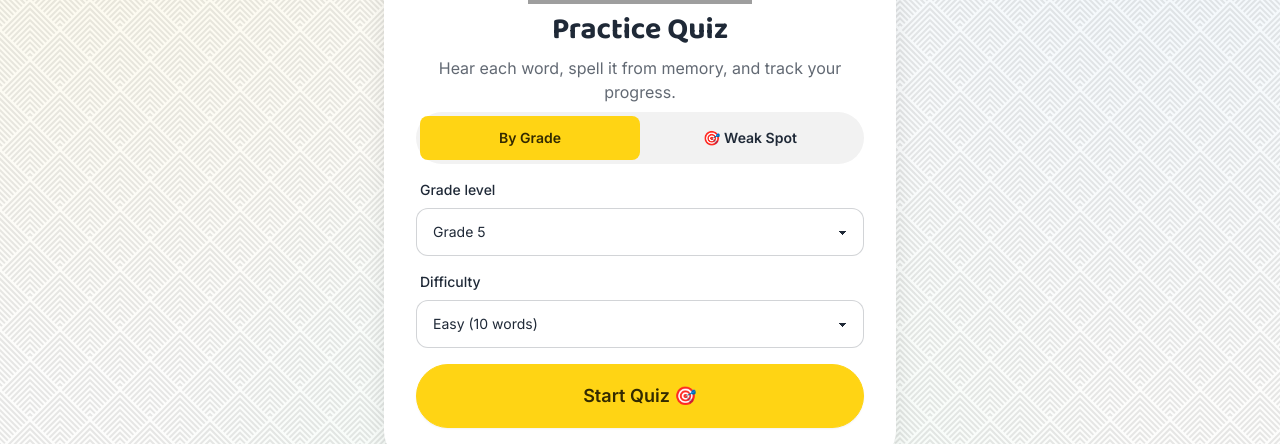
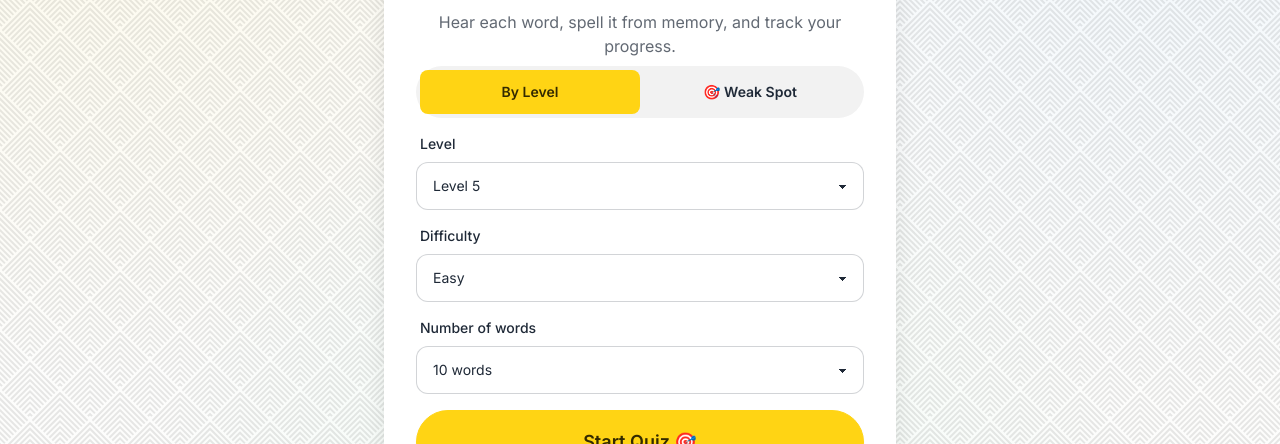
Before and after one commit to SpellingBeeApp/SpellingBeeApp, a Next.js app in the folder frontend/: page /practice in a window 1280 px wide. Shown: the part 268-712 px from the top of the page. Built offline with nearby package versions, Linux system fonts and the light colour scheme; grey boxes are pictures that could not be loaded; what tailwindcss-animated would draw is missing.

Commit message:
changed grade level to just level.

```diff
--- a/frontend/modules/PracticeQuiz.tsx
+++ b/frontend/modules/PracticeQuiz.tsx
@@ -48,7 +48,7 @@ const SPEECH_RATES: Record<SpeechSpeed, number> = {
   slow: 0.5,
 };
 
-const SESSION_SIZE = 10;
+const SESSION_SIZE_OPTIONS = [5, 10, 15, 20];
 
 const formatDuration = (totalSeconds: number): string => {
   const minutes = Math.floor(totalSeconds / 60);
@@ -65,6 +65,7 @@ export default function PracticeQuiz() {
   const [selectedPattern, setSelectedPattern] = React.useState<
     SpellingPattern | "random-mix"
   >("random-mix");
+  const [selectedSessionSize, setSelectedSessionSize] = React.useState(10);
   const [words, setWords] = React.useState<PracticeWord[]>([]);
   const [currentIndex, setCurrentIndex] = React.useState(0);
   const [guess, setGuess] = React.useState("");
@@ -118,18 +119,23 @@ export default function PracticeQuiz() {
     setPhase("quiz");
   };
 
+  const currentPool =
+    practiceMode === "category"
+      ? selectedPattern === "random-mix"
+        ? Object.values(ALL_PRACTICE_WORDS)
+        : (WORDS_BY_PATTERN[selectedPattern] ?? [])
+      : PRACTICE_GRADES[selectedGrade][selectedDifficulty];
+
+  const sessionSizeOptions = SESSION_SIZE_OPTIONS.filter(
+    (size) => size <= currentPool.length,
+  );
+  if (sessionSizeOptions.length === 0) {
+    sessionSizeOptions.push(currentPool.length);
+  }
+
   const startQuiz = () => {
-    if (practiceMode === "category") {
-      const pool =
-        selectedPattern === "random-mix"
-          ? Object.values(ALL_PRACTICE_WORDS)
-          : (WORDS_BY_PATTERN[selectedPattern] ?? []);
-      beginQuiz(shuffleArray(pool).slice(0, SESSION_SIZE), false);
-      return;
-    }
-
-    const gradeWords = PRACTICE_GRADES[selectedGrade][selectedDifficulty];
-    beginQuiz(shuffleArray(gradeWords), false);
+    const count = Math.min(selectedSessionSize, currentPool.length);
+    beginQuiz(shuffleArray(currentPool).slice(0, count), false);
   };
 
   const startReview = () => {
@@ -286,7 +292,7 @@ export default function PracticeQuiz() {
                 className={`tab rounded-full font-semibold ${practiceMode === "grade" ? "tab-active" : ""}`}
                 onClick={() => setPracticeMode("grade")}
               >
-                By Grade
+                By Level
               </a>
               <a
                 className={`tab rounded-full font-semibold ${practiceMode === "category" ? "tab-active" : ""}`}
@@ -300,7 +306,7 @@ export default function PracticeQuiz() {
               <>
                 <div className="form-control">
                   <label className="label">
-                    <span className="label-text font-medium">Grade level</span>
+                    <span className="label-text font-medium">Level</span>
                   </label>
                   <select
                     className="select select-bordered rounded-xl w-full"
@@ -309,7 +315,7 @@ export default function PracticeQuiz() {
                   >
                     {GRADE_LEVELS.map((grade) => (
                       <option key={grade} value={grade}>
-                        Grade {grade}
+                        Level {grade}
                       </option>
                     ))}
                   </select>
@@ -328,8 +334,7 @@ export default function PracticeQuiz() {
                   >
                     {DIFFICULTY_LEVELS.map((difficulty) => (
                       <option key={difficulty} value={difficulty}>
-                        {DIFFICULTY_LABELS[difficulty]} (
-                        {PRACTICE_GRADES[selectedGrade][difficulty].length} words)
+                        {DIFFICULTY_LABELS[difficulty]}
                       </option>
                     ))}
                   </select>
@@ -366,6 +371,27 @@ export default function PracticeQuiz() {
                 </span>
               </div>
             )}
+
+            <div className="form-control">
+              <label className="label">
+                <span className="label-text font-medium">Number of words</span>
+              </label>
+              <select
+                className="select select-bordered rounded-xl w-full"
+                value={
+                  sessionSizeOptions.includes(selectedSessionSize)
+                    ? selectedSessionSize
+                    : sessionSizeOptions[sessionSizeOptions.length - 1]
+                }
+                onChange={(e) => setSelectedSessionSize(Number(e.target.value))}
+              >
+                {sessionSizeOptions.map((size) => (
+                  <option key={size} value={size}>
+                    {size} words
+                  </option>
+                ))}
+              </select>
+            </div>
 
             <button
               className="btn btn-primary btn-lg rounded-full w-full mt-2"
```
